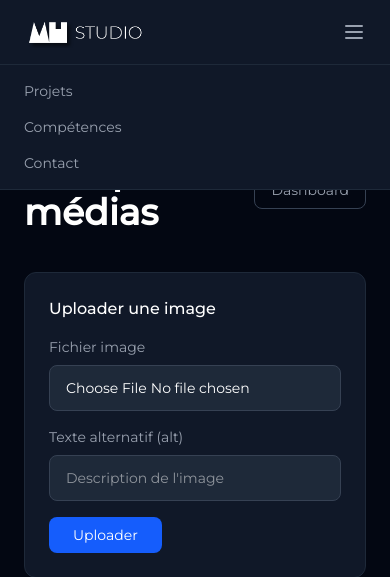
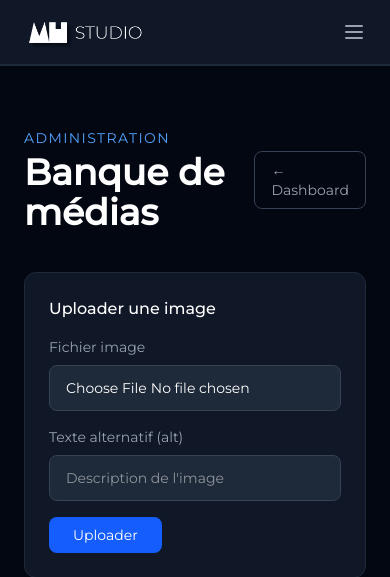
Before and after one commit to Matthieu-HDN/portfolio, a Symfony app: template templates/admin/media/index.html.twig in a window 390 px wide. Shown: the top 577 px of the page. Run offline with Twig, Linux system fonts and the light colour scheme; the template is opened without the code that fills it, so the values that code supplies are empty; some libraries are stand-ins or nearby versions.

Commit message:
feat: menu burger mobile avec animation

```diff
--- a/public/styles/app.css
+++ b/public/styles/app.css
@@ -49,10 +49,8 @@
     --text-4xl--line-height: calc(2.5 / 2.25);
     --text-5xl: 3rem;
     --text-5xl--line-height: 1;
-    --font-weight-light: 300;
     --font-weight-medium: 500;
     --font-weight-bold: 700;
-    --tracking-wide: 0.025em;
     --tracking-widest: 0.1em;
     --leading-relaxed: 1.625;
     --radius-lg: 0.5rem;
@@ -931,6 +929,22 @@ body {
     pointer-events: none;
   }
 }
+@media (min-width: 768px) {
+  .md\:flex {
+    display: flex;
+  }
+  .md\:hidden {
+    display: none;
+  }
+}
+#mobile-menu {
+  max-height: 0;
+  overflow: hidden;
+  transition: max-height 0.3s ease;
+}
+#mobile-menu.open {
+  max-height: 300px;
+}
 @property --tw-space-y-reverse {
   syntax: "*";
   inherits: false;
--- a/templates/base.html.twig
+++ b/templates/base.html.twig
@@ -55,7 +55,8 @@
         </div>
 
         <!-- Menu mobile -->
-        <div id="mobile-menu" class="md:hidden bg-gray-900 border-t border-gray-800 px-6 py-4">
+        <div id="mobile-menu" class="md:hidden bg-gray-900 border-t border-gray-800 overflow-hidden">
+            <div class="px-6 py-4">
                 <ul class="flex flex-col gap-4 text-sm text-gray-400">
                     <li><a href="{{ path('app_projects') }}" class="hover:text-white transition block">Projets</a></li>
                     <li><a href="{{ path('app_skills') }}" class="hover:text-white transition block">Compétences</a></li>
@@ -66,18 +67,10 @@
                     {% endif %}
                 </ul>
             </div>
+        </div>
     </nav>
 
-    <script>
-        document.getElementById('burger').addEventListener('click', function() {
-            const menu = document.getElementById('mobile-menu');
-            const burgerIcon = document.getElementById('burger-icon');
-            const closeIcon = document.getElementById('close-icon');
-            menu.classList.toggle('open');
-            burgerIcon.classList.toggle('hidden');
-            closeIcon.classList.toggle('hidden');
-        });
-    </script>
+
 
     <main class="pt-16" style="flex: 1;">
         {% block body %}{% endblock %}
@@ -102,6 +95,16 @@
 
         </div>
     </footer>
+    <script>
+        document.getElementById('burger').addEventListener('click', function() {
+            const menu = document.getElementById('mobile-menu');
+            const burgerIcon = document.getElementById('burger-icon');
+            const closeIcon = document.getElementById('close-icon');
+            menu.classList.toggle('open');
+            burgerIcon.classList.toggle('hidden');
+            closeIcon.classList.toggle('hidden');
+        });
+    </script>
     <script src="/js/transitions.js"></script>
 </body>
 </html>
```
Also changed, not shown: 2 other files. Lines whose indentation alone changed are shown as unchanged.
